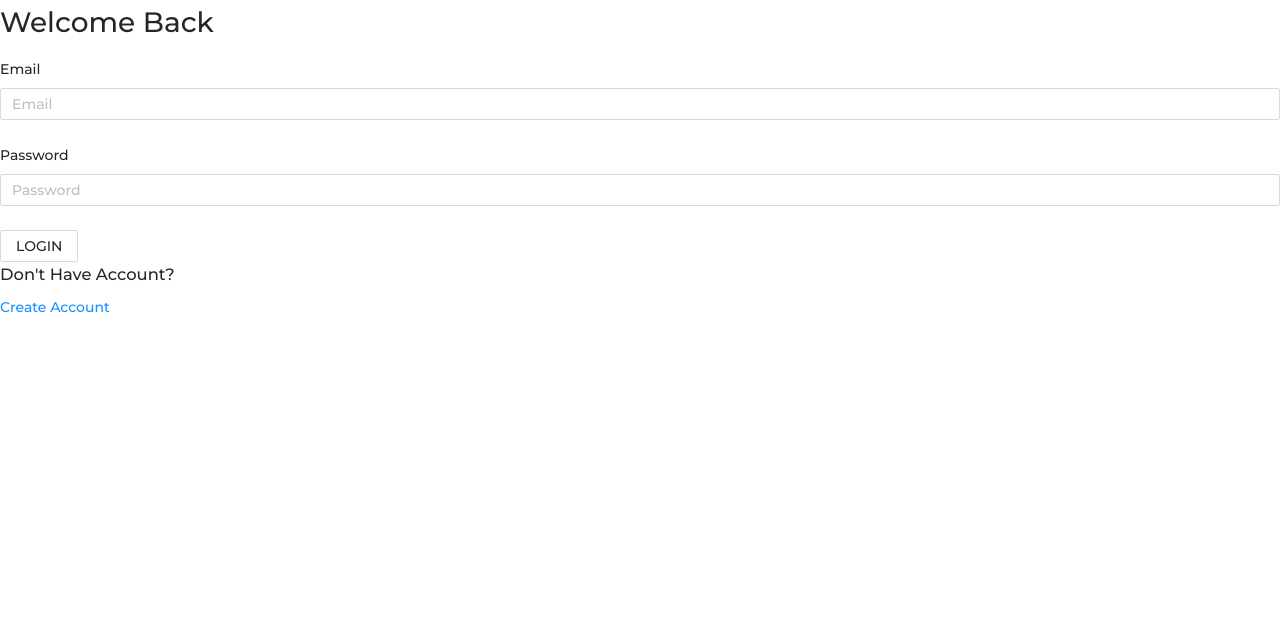
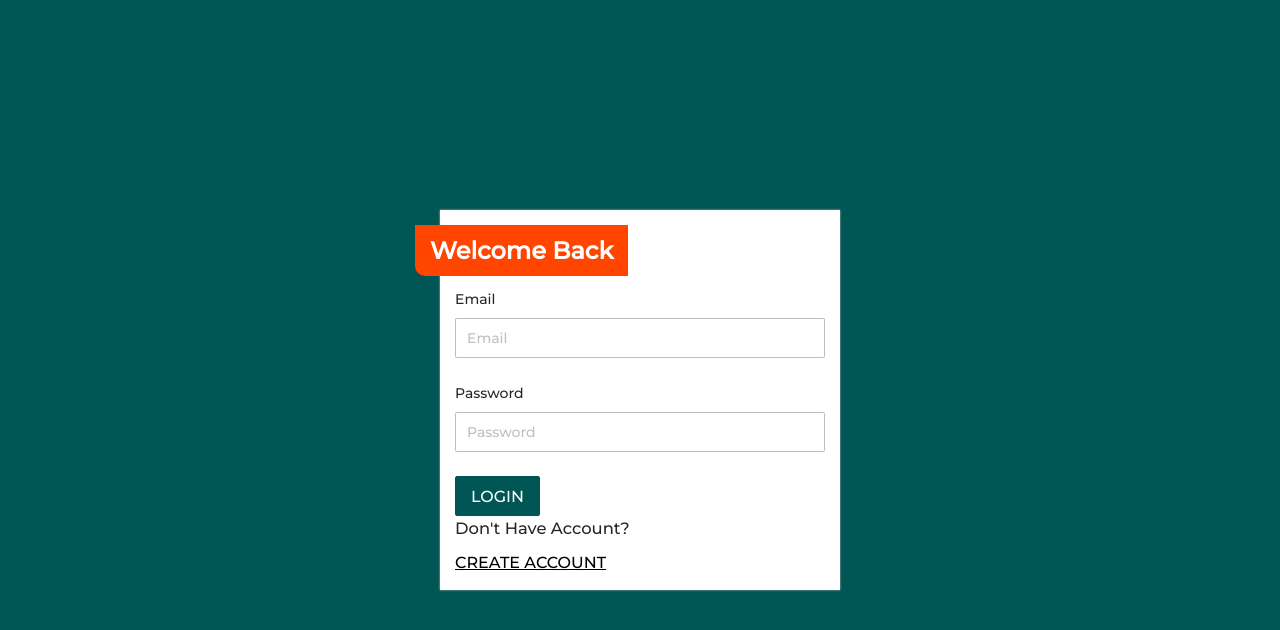
Before and after one commit to pallavidhakne/QuizzApp, a React (Vite) app in the folder frontend/: page /login in a window 1280 px wide. Shown: the top 630 px of the page. Built offline with nearby package versions, Linux system fonts and the light colour scheme.

Commit message:
style login-register pages

```diff
--- a/frontend/src/App.jsx
+++ b/frontend/src/App.jsx
@@ -2,10 +2,11 @@ import React from "react";
 import { BrowserRouter, Routes, Route } from "react-router-dom";
 import { Toaster } from "react-hot-toast";
 
-import Register from "./pages/registration/Register";
+import Register from "./pages/login/Register";
 import Login from "./pages/login/Login";
 import Home from "./pages/home/Home";
 import Quiz from "./pages/quiz/Quiz";
+
 function App() {
   return (
     <div>
--- a/frontend/src/pages/login/Login.jsx
+++ b/frontend/src/pages/login/Login.jsx
@@ -3,6 +3,7 @@ import React from "react";
 import { Link, useNavigate } from "react-router-dom";
 import toast from "react-hot-toast";
 import axios from "axios";
+import "./style.css";
 
 function Login() {
   const navigate = useNavigate();
@@ -26,9 +27,9 @@ function Login() {
     }
   };
   return (
-    <div>
-      <div>
-        <h1>Welcome Back</h1>
+    <div className="authentication">
+      <div className="authentication-form card p-3">
+        <h1 className="card-title">Welcome Back</h1>
         <Form layout="vertical" onFinish={onFinish}>
           <Form.Item label="Email" name="email">
             <Input placeholder="Email" />
@@ -43,7 +44,9 @@ function Login() {
             LOGIN
           </Button>
           <h3>Don't Have Account?</h3>
-          <Link to="/register">Create Account</Link>
+          <Link to="/register" className="anchor mt-2">
+            CREATE ACCOUNT
+          </Link>
         </Form>
       </div>
     </div>
--- a/frontend/src/pages/registration/Register.jsx
+++ b/frontend/src/pages/login/Register.jsx
@@ -3,6 +3,8 @@ import { Button, Form, Input } from "antd";
 import axios from "axios";
 import toast from "react-hot-toast";
 import { Link, useNavigate } from "react-router-dom";
+
+import "./style.css";
 
 function Register() {
   const navigate = useNavigate();
@@ -29,10 +31,10 @@ function Register() {
 
   return (
     <div className="authentication">
-      <div className="authentication-form">
+      <div className="authentication-form card p-3">
         <div className="form">
-          <h1>Nice To Meet U</h1>
-          <Form layout="verticle" onFinish={onFinishFunc}>
+          <h1 className="card-title">Nice To Meet U</h1>
+          <Form layout="vertical" onFinish={onFinishFunc}>
             <Form.Item label="Name" name="name">
               <Input placeholder="Name" />
             </Form.Item>
@@ -42,10 +44,16 @@ function Register() {
             <Form.Item label="Password" name="password">
               <Input placeholder="Password" type="password" />
             </Form.Item>
-            <Button className="primary" htmlType="submit">
+            <Button
+              className="primary-button my-2 full-width-button"
+              htmlType="submit"
+            >
               REGISTER
             </Button>
-            <Link to="/login">CLICK HERE TO LOGIN</Link>
+            <h3>Already Registered?</h3>
+            <Link to="/login" className="anchor mt-2">
+              CLICK HERE TO LOGIN
+            </Link>
           </Form>
         </div>
       </div>
--- a/frontend/src/pages/login/style.css
+++ b/frontend/src/pages/login/style.css
@@ -0,0 +1,73 @@
+@import url("https://fonts.googleapis.com/css2?family=Montserrat:wght@500&display=swap");
+
+* {
+  font-family: "Montserrat", sans-serif !important;
+}
+label {
+  font-size: 16px;
+  color: black;
+}
+input {
+  border-radius: 2px !important;
+  border: 1px solid rgba(128, 128, 128, 0.521) !important;
+  height: 40px !important;
+}
+.card-title {
+  font-size: 22px;
+  font-weight: bold;
+  color: rgba(0, 0, 0, 0.627);
+}
+.normal-text {
+  font-size: 1rem;
+}
+.card {
+  box-shadow: 0 0 2px rgb(189, 188, 188);
+  border-radius: 0 !important;
+  background-color: white;
+  padding: 15px;
+}
+.primary-button {
+  background-color: #005555 !important;
+  border-color: #005555 !important;
+  height: 40px !important;
+  width: 100% !important;
+  color: white !important;
+  font-size: 16px !important;
+  width: max-content !important;
+}
+.anchor {
+  text-decoration: underline;
+  cursor: pointer;
+  color: black !important;
+  font-size: 16px !important;
+}
+.anchor:hover {
+  text-decoration: underline !important;
+  color: blue !important;
+}
+.cursor-pointer {
+  cursor: pointer;
+}
+
+/* authentication pages */
+
+.authentication {
+  height: 100vh;
+  display: flex;
+  align-items: center;
+  justify-content: center;
+  background-color: #005555;
+}
+.authentication-form {
+  width: 400px;
+}
+.authentication .card-title {
+  background-color: orangered;
+  font-size: 1.5rem;
+  font-weight: bold;
+  color: white !important;
+  max-width: max-content !important;
+  padding: 7px 15px;
+  margin-left: -40px;
+  border-bottom-left-radius: 10px;
+}
```
Also changed, not shown: 2 other files (tests, documents, lock files or other folders).
